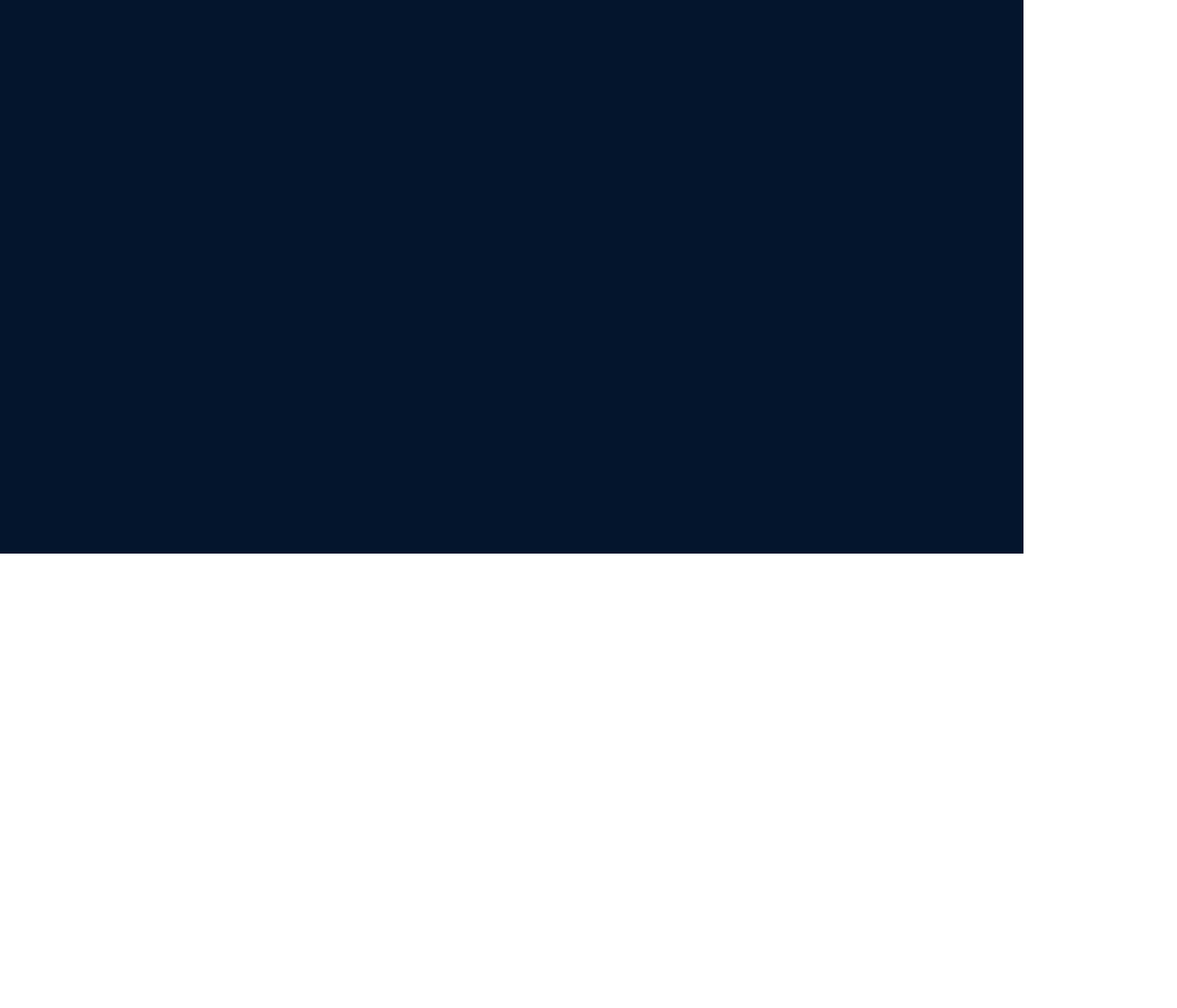
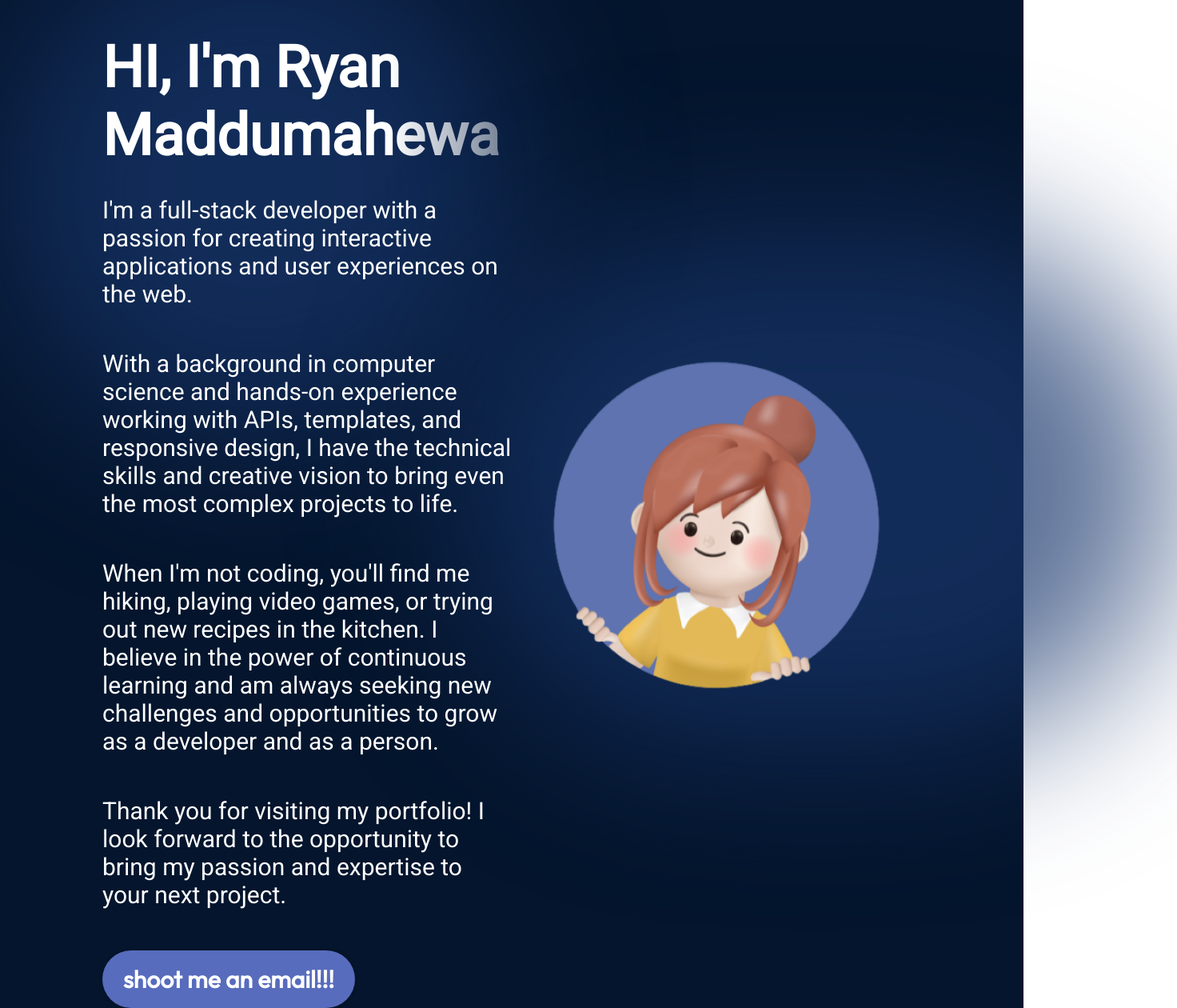
Before and after one commit to rbasehewa/ryan-portfolio, a React (Vite) app in the folder PortReact/: page / in a window 1280 px wide. Shown: the part 108-1368 px from the top of the page at 80% size, 1472 px wide, since content can reach past the window. Before the commit the page ends 800 px from the top, so only its background shows below. Built offline with nearby package versions, Linux system fonts and the light colour scheme.

Commit message:
fixed: title header section

```diff
--- a/PortReact/src/App.jsx
+++ b/PortReact/src/App.jsx
@@ -1,5 +1,6 @@
 
 import styles from './App.module.css';
+import {Hero} from './componets/Hero/Hero';
 import {Navbar} from './componets/Navbar/Navbar';
 
 function App() {
@@ -8,8 +9,8 @@ function App() {
   return (
     <div className={styles.App}>
 
-    <Navbar />
-
+      <Navbar />
+      <Hero />
     </div>
   );
 }
--- a/PortReact/src/App.module.css
+++ b/PortReact/src/App.module.css
@@ -3,5 +3,5 @@
 .App{
     background-color: var(--color-bg);
     width: 100%;
-    height: 100vh;
+    height: 100%;
 }
--- /dev/null
+++ b/PortReact/src/componets/Hero/Hero.jsx
@@ -0,0 +1,24 @@
+import React from 'react'
+import { getImageUrl } from '../../utils';
+import styles from "./Hero.module.css";
+
+export const Hero = () => {
+  return (
+    <section className={styles.container}>
+        <div className={styles.content}>
+            <h1 className={styles.title}>HI, I'm Ryan Maddumahewa</h1>
+            <p className={styles.description}>I'm a full-stack developer with a passion for creating interactive applications and user experiences on the web.</p>
+            <p className={styles.description}>With a background in computer science and hands-on experience working with APIs, templates, and responsive design, I have the technical skills and creative vision to bring even the most complex projects to life. </p>
+            <p className={styles.description}>When I'm not coding, you'll find me hiking, playing video games, or trying out new recipes in the kitchen. I believe in the power of continuous learning and am always seeking new challenges and opportunities to grow as a developer and as a person.</p>
+            <p className={styles.description}>Thank you for visiting my portfolio! I look forward to the opportunity to bring my passion and expertise to your next project.</p>
+            <a href="mailto:rbasehewa@gmail.com" className={styles.contactBtn}>shoot me an email!!!</a>
+        </div>
+        <img src={getImageUrl("hero/heroImage.png")}
+        alt="rbasehewa"
+        className={styles.heroImg}
+        />
+        <div className={styles.topBlur}></div>
+        <div className={styles.bottomBlur}></div>
+    </section>
+  );
+};
--- /dev/null
+++ b/PortReact/src/componets/Hero/Hero.module.css
@@ -0,0 +1,123 @@
+@import "../../vars.css";
+
+
+.container{
+    position: relative;
+    display: flex;
+    align-items: center;
+    justify-content: space-between;
+    margin-top: 49px;
+    z-index: 1;
+    margin-left: 10%;
+    margin-right: 10%;
+}
+
+
+.content{
+    display: flex;
+    flex-direction: column;
+    align-items: flex-start;
+    color: var(--color-text);
+    z-index: 1;
+
+}
+
+.title{
+    font-size: 72px;
+    font-weight: 900;
+    margin-bottom: 33px;
+    font-family: var(--font-roboto);
+    background: linear-gradient(
+        90deg,
+        rgba(255,255,255,1) 70%,
+        rgba(255,255,255,0) 120%
+    );
+    -webkit-text-fill-color: transparent;
+    -webkit-background-clip: text;
+}
+
+.description {
+    font-size: 30px;
+    font-family: var(--font-roboto);
+    margin-bottom: 52px;
+}
+
+.contactBtn {
+
+    text-decoration: none;
+    background-color: var(--color-primary);
+    color: var(--color-text);
+    border-radius: 100px;
+    font-size: 30px;
+    font-weight: 600;
+    padding: 17px 26px;
+    box-shadow: 0 0 4px 0 rgba(0, 0, 0, 0.25);
+}
+
+.heroImg {
+
+    width: 50%;
+    z-index: 1;
+
+    animation-name: floating;
+    animation-duration: 3s;
+    animation-iteration-count: infinite;
+    animation-timing-function: ease-in-out;
+}
+
+@keyframes floating {
+
+    0% {
+        transform: translate(0, 0px);
+    }
+
+    50% {
+        transform: translate(0, 10px);
+    }
+
+    100% {
+        transform: translate(0, -0px);
+    }
+}
+
+.topBlur {
+
+    position: absolute;
+    width: 50vw;
+    height: 50vw;
+    min-width: 350px;
+    min-height: 350px;
+    top: -128px;
+    left: -10vw;
+    border-radius: 764px;
+    background: rgba(25, 55, 109, 0.7);
+    filter: blur(100px);
+    z-index: 0;
+}
+
+.bottomBlur {
+
+    position: absolute;
+    width: 70vw;
+    height: 50vw;
+    min-width: 350px;
+    min-height: 250px;
+    top: 246px;
+    right: -25vw;
+    border-radius: 764px;
+    background: rgba(25, 55, 109, 0.7);
+    filter: blur(100px);
+    z-index: 0;
+}
+
+@media screen and (max-width: 830px){
+
+    .container{
+        flex-direction: column-reverse;
+    }
+
+    .content{
+        align-items: center;
+    }
+
+}
--- a/PortReact/src/componets/Navbar/Navbar.jsx
+++ b/PortReact/src/componets/Navbar/Navbar.jsx
@@ -3,12 +3,23 @@ import styles from "./Navbar.module.css";
 import {getImageUrl} from "../../utils";
 
 export const Navbar = () => {
+    const [menuOpen, setMenuOpen] = useState(false);
   return (
     <nav className={styles.navbar}>
         <a className={styles.title} href="/">Portfolio</a>
         <div className={styles.menu}>
-        <img className={styles.menuBtn} src={getImageUrl("nav/menuIcon.png")} alt="menu-button" />
-            <ul className={styles.menuItems}>
+        <img
+        className={styles.menuBtn}
+        src={
+          menuOpen
+          ? getImageUrl("nav/closeIcon.png")
+          : getImageUrl("nav/menuIcon.png")
+        }
+        alt="menu-button"
+        onClick={() => setMenuOpen(!menuOpen)}
+        />
+            <ul className={`${styles.menuItems} ${menuOpen && styles.menuOpen}`}
+            onClick={()=> setMenuOpen(false)}>
                 <li><a href="#about">About</a></li>
                 <li><a href="#experience">Experience</a></li>
                 <li><a href="#projects">Projects</a></li>
--- a/PortReact/src/componets/Navbar/Navbar.module.css
+++ b/PortReact/src/componets/Navbar/Navbar.module.css
@@ -65,4 +65,9 @@
         padding: 24px 33px;
         box-shadow: 0 0 4px 0 rgba(0, 0, 0, 0.25);
     }
+
+    .menuOpen {
+        display: flex;
+        z-index: 1;
+    }
 }
--- a/PortReact/src/vars.css
+++ b/PortReact/src/vars.css
@@ -8,5 +8,5 @@
 
     /* Fonts */
 
-    --font-robot: "Roboto";
+    --font-roboto: "Roboto";
 }
```
